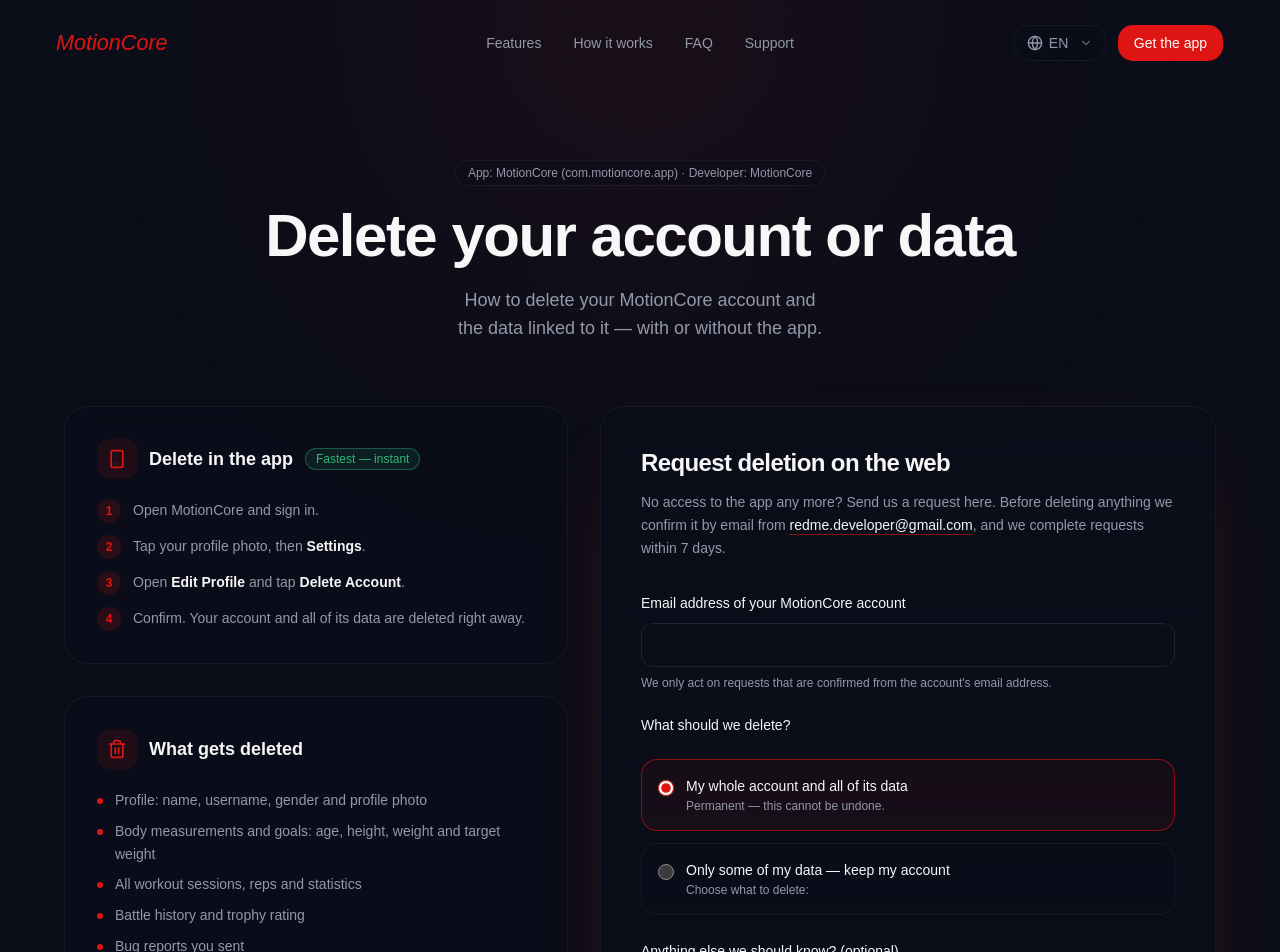
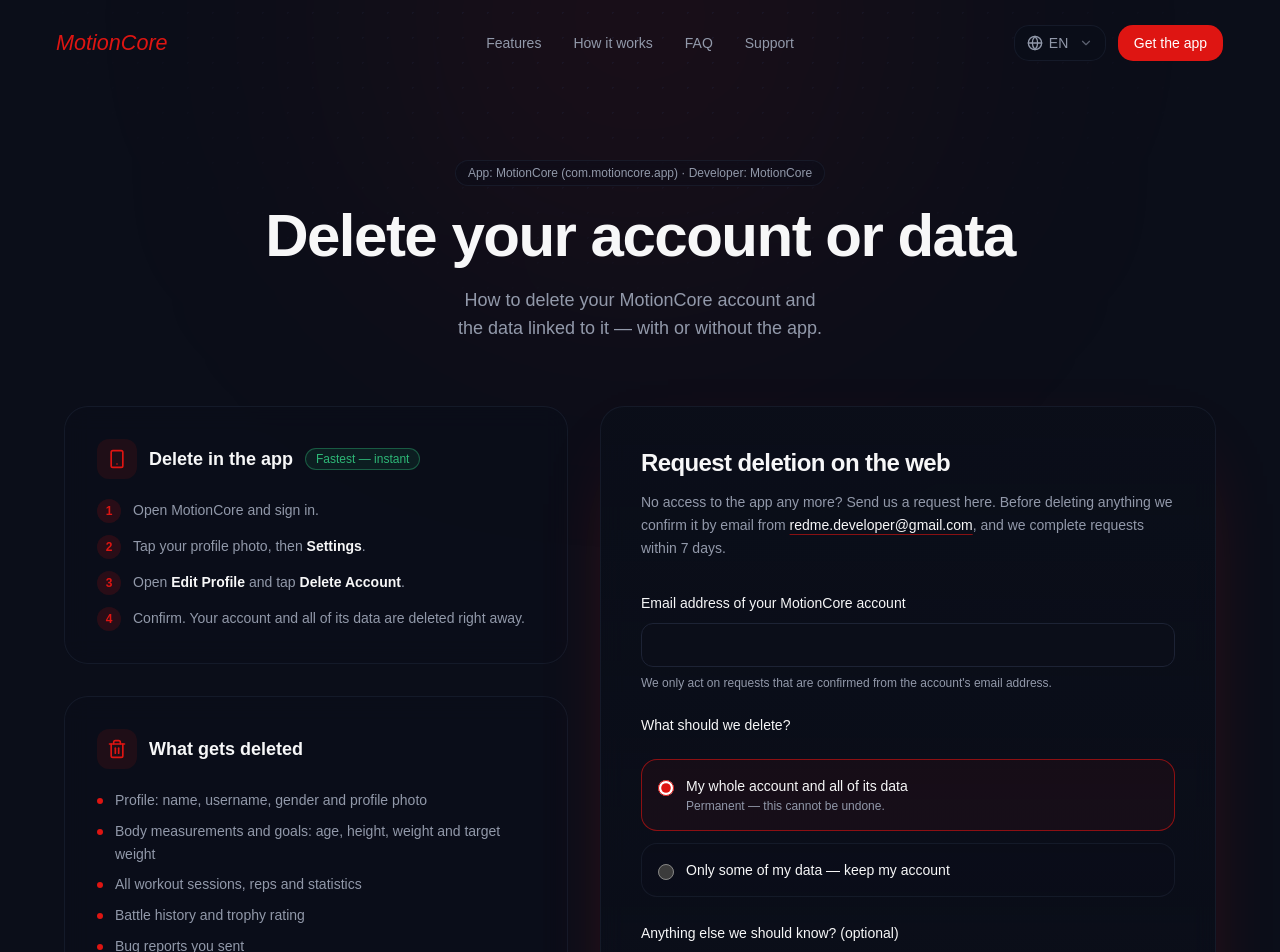
Before and after one commit to MotionCoreDev/web, a Next.js app in the folder apps/landing-page/: page /en/delete-account in a window 1280 px wide. Shown: the top 952 px of the page. Built offline with nearby package versions, Linux system fonts and the light colour scheme; a web font is replaced by a local one.

Commit message:
fix(account): show the data picker hint only when that option is chosen
"Choose what to delete:" sat under the partial-deletion option even before it was selected, with nothing to choose from.

```diff
--- a/apps/landing-page/src/components/site/deletion-request-form.tsx
+++ b/apps/landing-page/src/components/site/deletion-request-form.tsx
@@ -140,7 +140,7 @@
                     checked={scope === "data"}
                     onSelect={() => setScope("data")}
                     title={form.scopeData}
-                    help={form.scopeDataHelp}
+                    help={scope === "data" ? form.scopeDataHelp : ""}
                     value="data"
                 >
                     {scope === "data" && (
@@ -233,7 +233,7 @@
                 <input type="radio" name="scope" value={value} checked={checked} onChange={onSelect} className="mt-1 size-4 shrink-0 accent-[hsl(var(--primary))]" />
                 <span>
                     <span className="block text-sm font-medium text-foreground">{title}</span>
-                    <span className="mt-0.5 block text-xs text-muted-foreground">{help}</span>
+                    {help && <span className="mt-0.5 block text-xs text-muted-foreground">{help}</span>}
                 </span>
             </label>
             {children}
```
